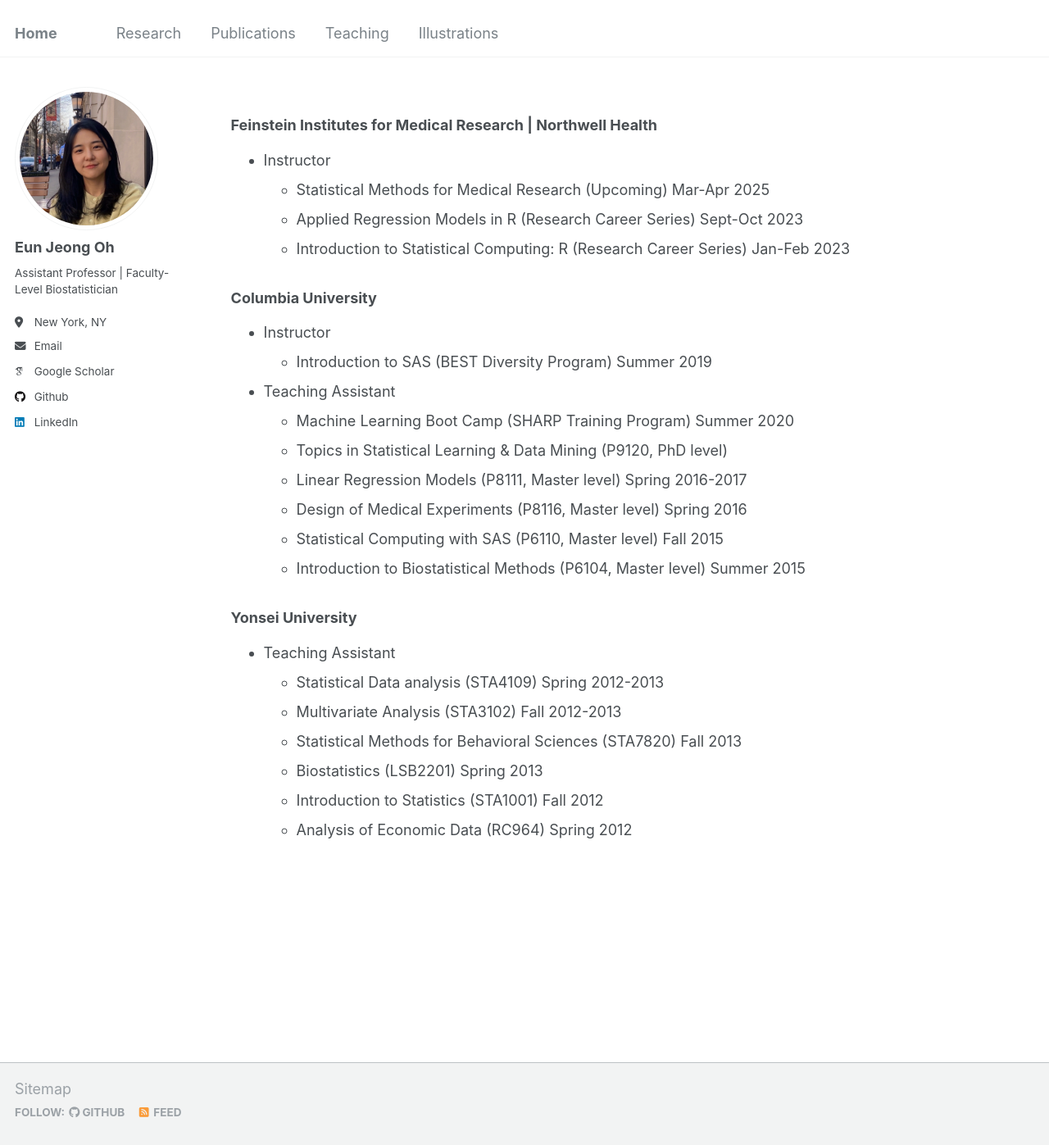
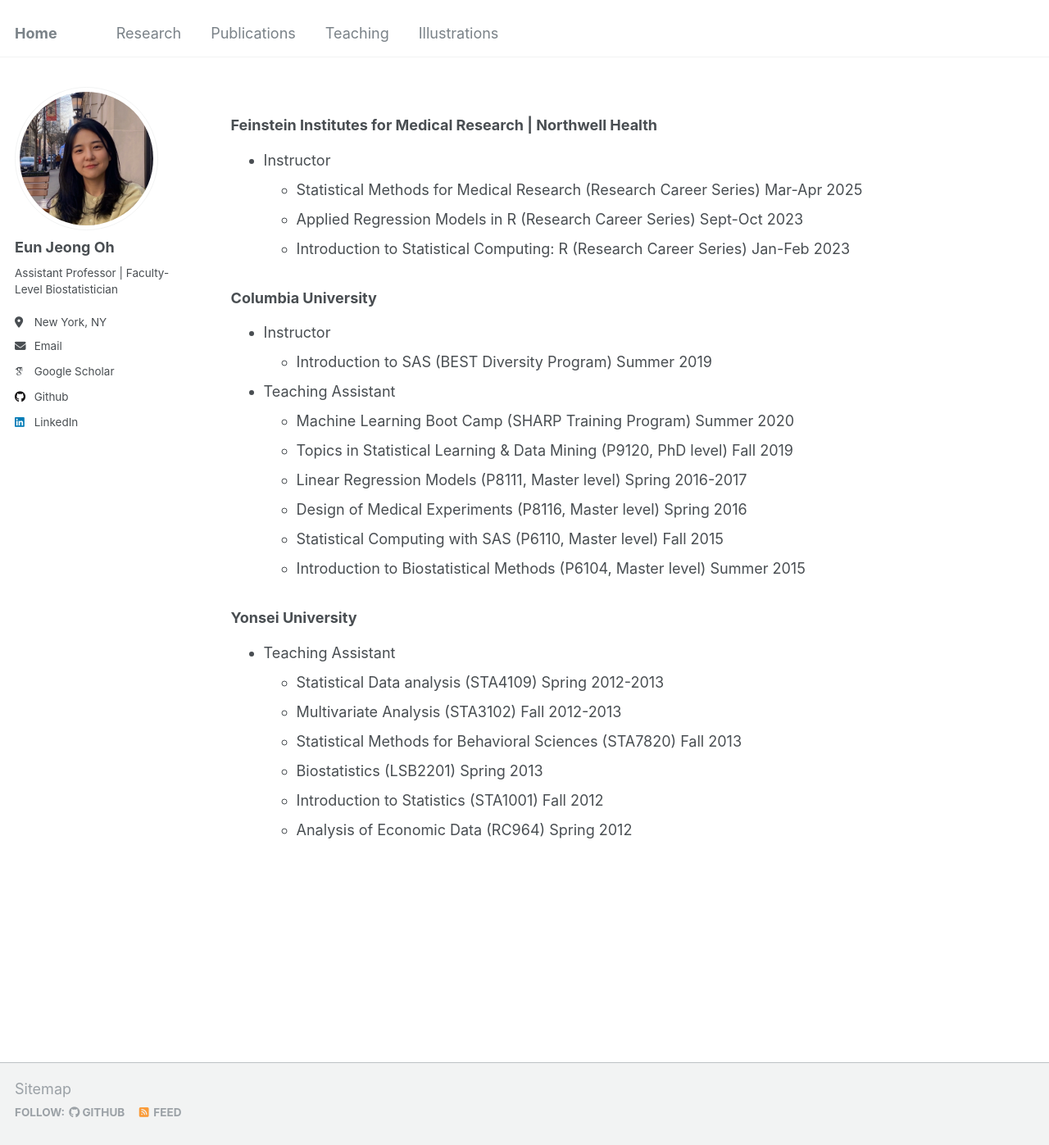
Before and after one commit to oheunj/oheunj.github.io, a Jekyll site: the page built from _pages/teaching.md, in a window 1280 px wide and 1397 px high. Shown: the whole window at 82% size. Built offline with Jekyll 4.4.1, drawn with Linux system fonts in a browser that asks for light colours; some web fonts are replaced.

Commit message:
Update teaching.md

```diff
--- a/_pages/teaching.md
+++ b/_pages/teaching.md
@@ -12,7 +12,7 @@
 
 ### Feinstein Institutes for Medical Research | Northwell Health
 * Instructor
-  * Statistical Methods for Medical Research (Upcoming) Mar-Apr 2025
+  * Statistical Methods for Medical Research (Research Career Series) Mar-Apr 2025
   * Applied Regression Models in R (Research Career Series) Sept-Oct 2023
   * Introduction to Statistical Computing: R (Research Career Series) Jan-Feb 2023
 
@@ -21,7 +21,7 @@
   * Introduction to SAS (BEST Diversity Program) Summer 2019
 * Teaching Assistant
   * Machine Learning Boot Camp (SHARP Training Program) Summer 2020
-  * Topics in Statistical Learning & Data Mining (P9120, PhD level)
+  * Topics in Statistical Learning & Data Mining (P9120, PhD level) Fall 2019
   * Linear Regression Models (P8111, Master level) Spring 2016-2017
   * Design of Medical Experiments (P8116, Master level) Spring 2016
   * Statistical Computing with SAS (P6110, Master level) Fall 2015
```
